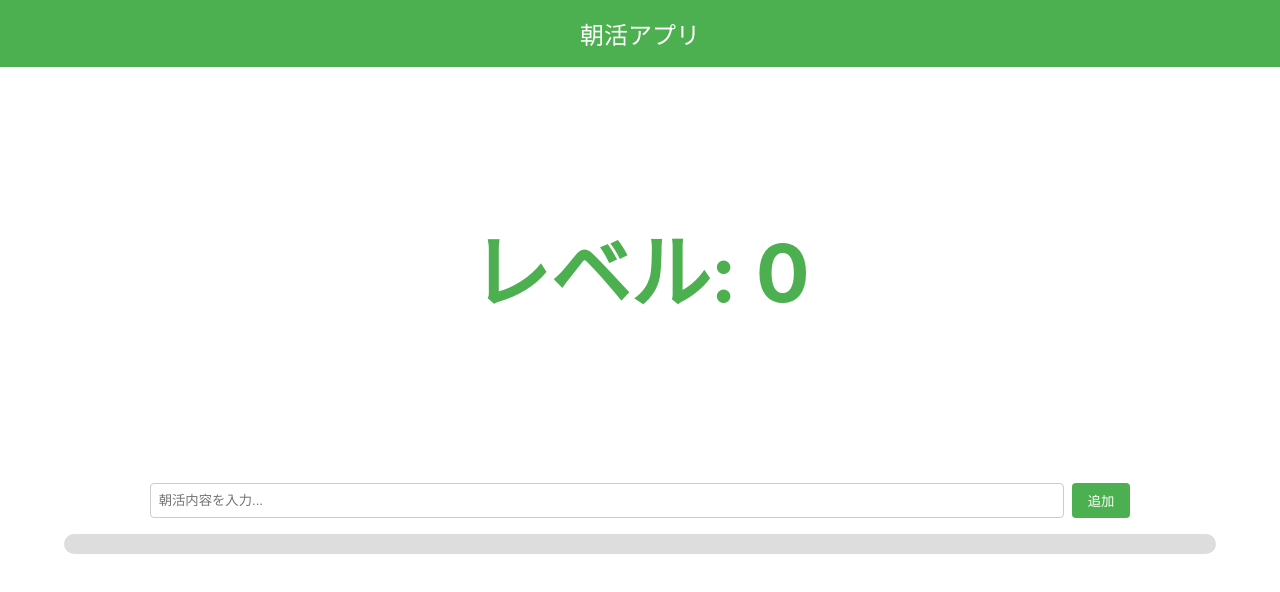
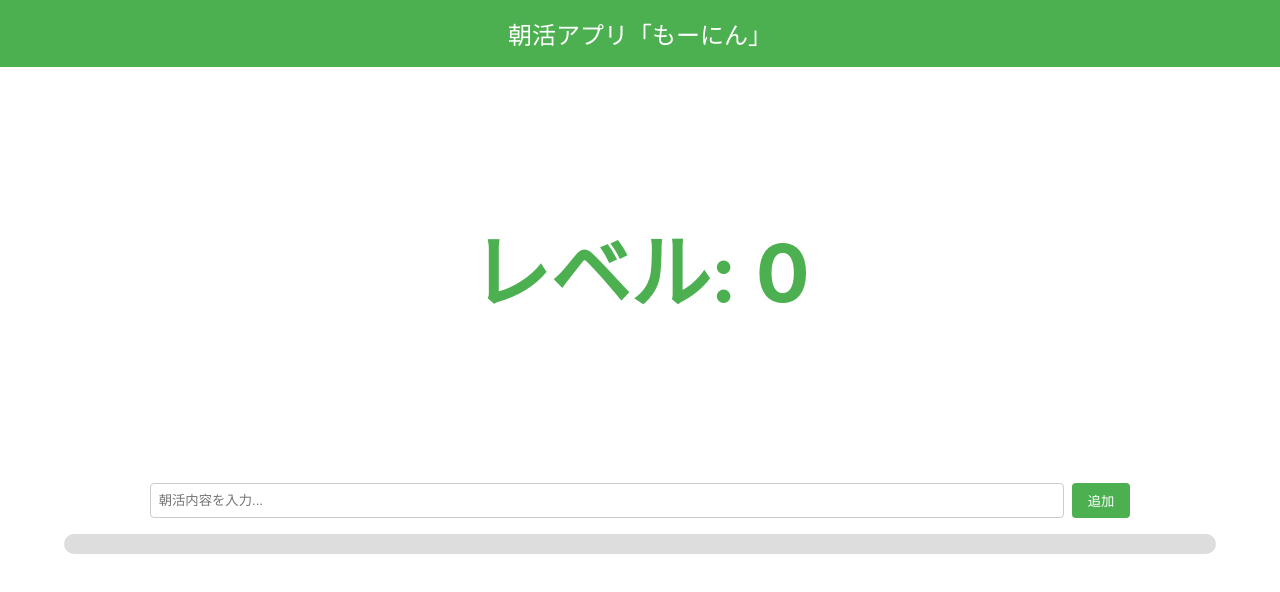
Before and after one commit to dorara-m/mornin, a React (Create React App) app: page / in a window 1280 px wide. Shown: the top 592 px of the page. Built offline with nearby package versions, Linux system fonts and the light colour scheme.

Commit message:
update: 記述整理

```diff
--- a/public/index.html
+++ b/public/index.html
@@ -24,7 +24,7 @@
       work correctly both with client-side routing and a non-root public URL.
       Learn how to configure a non-root public URL by running `npm run build`.
     -->
-    <title>React App</title>
+    <title>朝活アプリ「もーにん」</title>
   </head>
   <body>
     <noscript>You need to enable JavaScript to run this app.</noscript>
--- a/src/App.tsx
+++ b/src/App.tsx
@@ -87,19 +87,13 @@ const App: React.FC = () => {
   };
 
   const triggerConfetti = () => {
-    const defaults = {
-      origin: { y: 0.7 }, // どの位置から confetti を出すか
-    };
-
     Confetti({
-      ...defaults,
+      origin: { y: 0.7 },
       particleCount: 100, // Confettiの数
       spread: 70, // 広がり
       startVelocity: 30, // 初速
       gravity: 1, // 落下の速度
-      shapes: ["circle", "square"], // 形の種類
       scalar: 1.2, // 形のスケール
-      colors: ["#ff0000", "#00ff00", "#0000ff"], // 色のバリエーション
     });
   };
 
--- a/src/components/Header.tsx
+++ b/src/components/Header.tsx
@@ -10,7 +10,7 @@ const HeaderContainer = styled.header`
 `;
 
 const Header: React.FC = () => {
-  return <HeaderContainer>朝活アプリ</HeaderContainer>;
+  return <HeaderContainer>朝活アプリ「もーにん」</HeaderContainer>;
 };
 
 export default Header;
```
Also changed, not shown: src/logo.svg (deleted), 1 other file (tests, documents, lock files or other folders).
